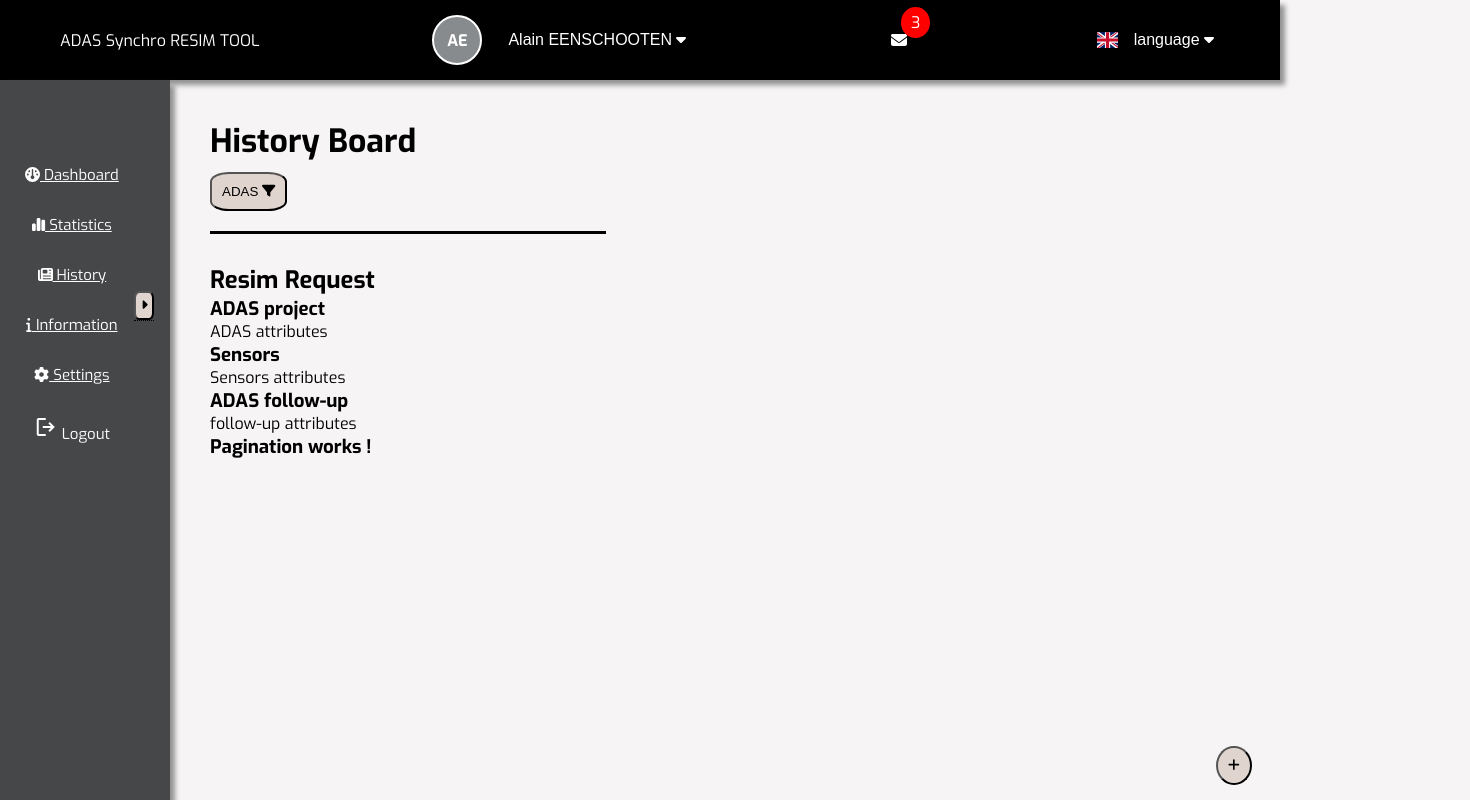
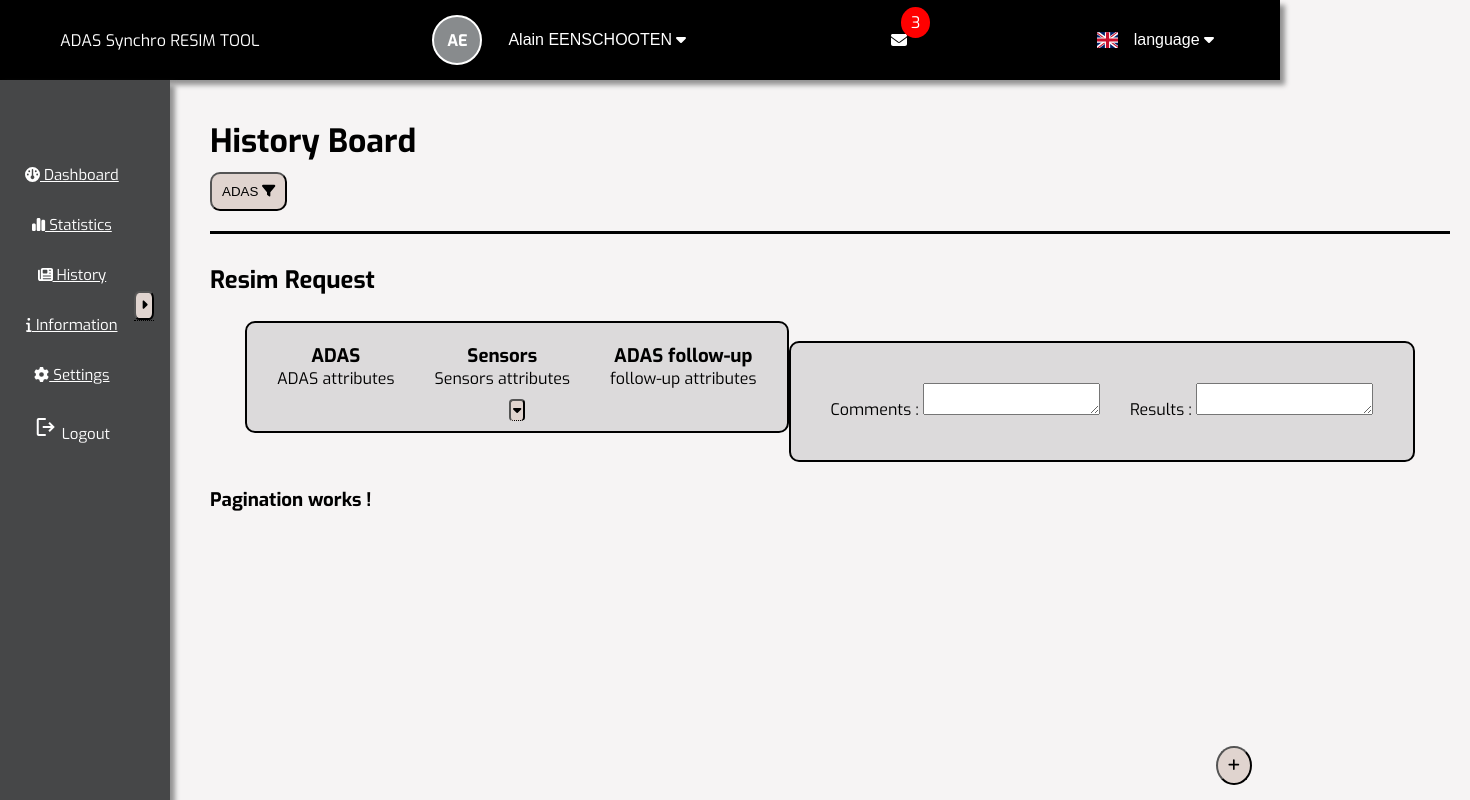
Before and after one commit to Aransandesu78/Angular_web, an Angular app: page /history in a window 1280 px wide. Shown: the whole page, 1470 px wide, since content can reach past the window. Built offline with nearby package versions, Linux system fonts and the light colour scheme; a web font is replaced by a local one.

Commit message:
Agencing elements resim-request component

```diff
--- a/src/app/main/history/history.component.css
+++ b/src/app/main/history/history.component.css
@@ -7,7 +7,7 @@
 .history-header .adas-filter {
     margin-bottom: 20px;
     margin-top: 10px;
-    border-radius: 25%;
+    border-radius: 10px;
     padding: 10px;
     background-color: #e0D4cf;
 }
--- a/src/app/resim-request/resim-request.component.css
+++ b/src/app/resim-request/resim-request.component.css
@@ -0,0 +1,93 @@
+.resim-request {
+    padding: 15px;
+    color: black;
+    margin-top: 10px;
+    margin-bottom: 10px;
+    width: 100%;
+    text-align: center;
+}
+
+
+.main-content {
+    background-color: #d4d1d3bb;
+    border-radius: 10px;
+    border-width: 2px;
+    border-style: solid;
+    text-align: center;
+    padding: 10px;
+    margin: auto;
+    display: inline-block;
+    height: auto;
+}
+
+.adas-content {
+    display: flex;
+    width: 100%;
+    margin: auto;
+    text-align: center;
+}
+
+.adas-project, .adas-sensor, .adas-follow-up {
+    margin-left: 20px;
+    margin-right: 20px;
+    margin-top: 10px;
+}
+
+.option-selection {
+    margin-top: 10px;
+    border-radius: 4px;
+    padding: 2px;
+    background-color: #e0D4cf;
+    position: relative;
+    border-bottom: 1px dotted black;
+}
+
+.tooltiptext {
+    visibility: hidden;
+    width: 120px;
+    background-color: #555;
+    color: #fff;
+    text-align: center;
+    border-radius: 6px;
+    padding: 5px 0;
+    position: absolute;
+    z-index: 1;
+    bottom: 125%;
+    left: 50%;
+    margin-left: -60px;
+    opacity: 0;
+    transition: opacity 0.3s;
+}
+
+.tooltiptext::after {
+    content: "";
+    position: absolute;
+    top: 100%;
+    left: 50%;
+    margin-left: -5px;
+    border-width: 5px;
+    border-style: solid;
+    border-color: #555 transparent transparent transparent;
+}
+
+.option-selection:hover .tooltiptext {
+    visibility: visible;
+    opacity: 1;
+  }
+
+.optional-content {
+    background-color: #d4d1d3bb;
+    margin: auto;
+    width: auto;
+    padding: 25px;
+    border-radius: 10px;
+    border-width: 2px;
+    border-style: solid;
+    min-height: 100px;
+    display: inline-block;
+}
+
+.resim-comments, .results-comments {
+    padding: 15px;
+    display: inline-block;
+}
--- a/src/app/resim-request/resim-request.component.html
+++ b/src/app/resim-request/resim-request.component.html
@@ -1,7 +1,9 @@
 <!-- Creation d'une demande resim -->
 <div class="resim-request">
+    <div class="main-content">
+        <div class="adas-content">
             <div class="adas-project">
-        <h3>ADAS project</h3>
+                <h3>ADAS</h3>
                 <p>ADAS attributes</p>
             </div>
             <div class="adas-sensor">
@@ -13,7 +15,22 @@
                 <p>follow-up attributes</p>
             </div>
         </div>
+        <button class="option-selection">
+            <fa-icon [icon]="faCaretDown"></fa-icon>
+            <span class="tooltiptext">Display comments</span>
+        </button>
+    </div>
+    <!-- Creation d'un formulaire -->
     <div class="optional-content">
-    <div class="resim-comments"></div>
-    <div class="results-comments"></div>
+        <form [formGroup]="formGroup" (ngSubmit)="onSubmit()">
+            <div class="resim-comments">
+                <label for="comments" class="form-label">Comments : </label>
+                <textarea id="comments" type="text" formControlName="resim_comments" class="form-comments"></textarea>
             </div>
+            <div class="results-comments">
+                <label for="results" class="form-label">Results : </label>
+                <textarea id="results" type="text" formControlName="results_comments" class="form-comments"></textarea>
+            </div>
+        </form>
+    </div>
+</div>
--- a/src/app/resim-request/resim-request.component.ts
+++ b/src/app/resim-request/resim-request.component.ts
@@ -1,11 +1,27 @@
+import { CommonModule } from '@angular/common';
 import { Component } from '@angular/core';
+import { FontAwesomeModule } from '@fortawesome/angular-fontawesome';
+import { faCaretDown, faCaretUp } from '@fortawesome/free-solid-svg-icons';
+import { FormControl, FormGroup, ReactiveFormsModule } from '@angular/forms';
+
 
 @Component({
   selector: 'app-resim-request',
-  imports: [],
+  imports: [FontAwesomeModule, CommonModule, ReactiveFormsModule],
   templateUrl: './resim-request.component.html',
   styleUrl: './resim-request.component.css'
 })
 export class ResimRequestComponent {
+  faCaretDown = faCaretDown;
+  faCaretUp = faCaretUp;
+
+  formGroup = new FormGroup({
+    resim_comments : new FormControl(''),
+    results_comments : new FormControl(''),
+  });
+
+  onSubmit() {
+    console.log(this.formGroup.value);
+  }
 
 }
```
Lines whose indentation alone changed are shown as unchanged.
